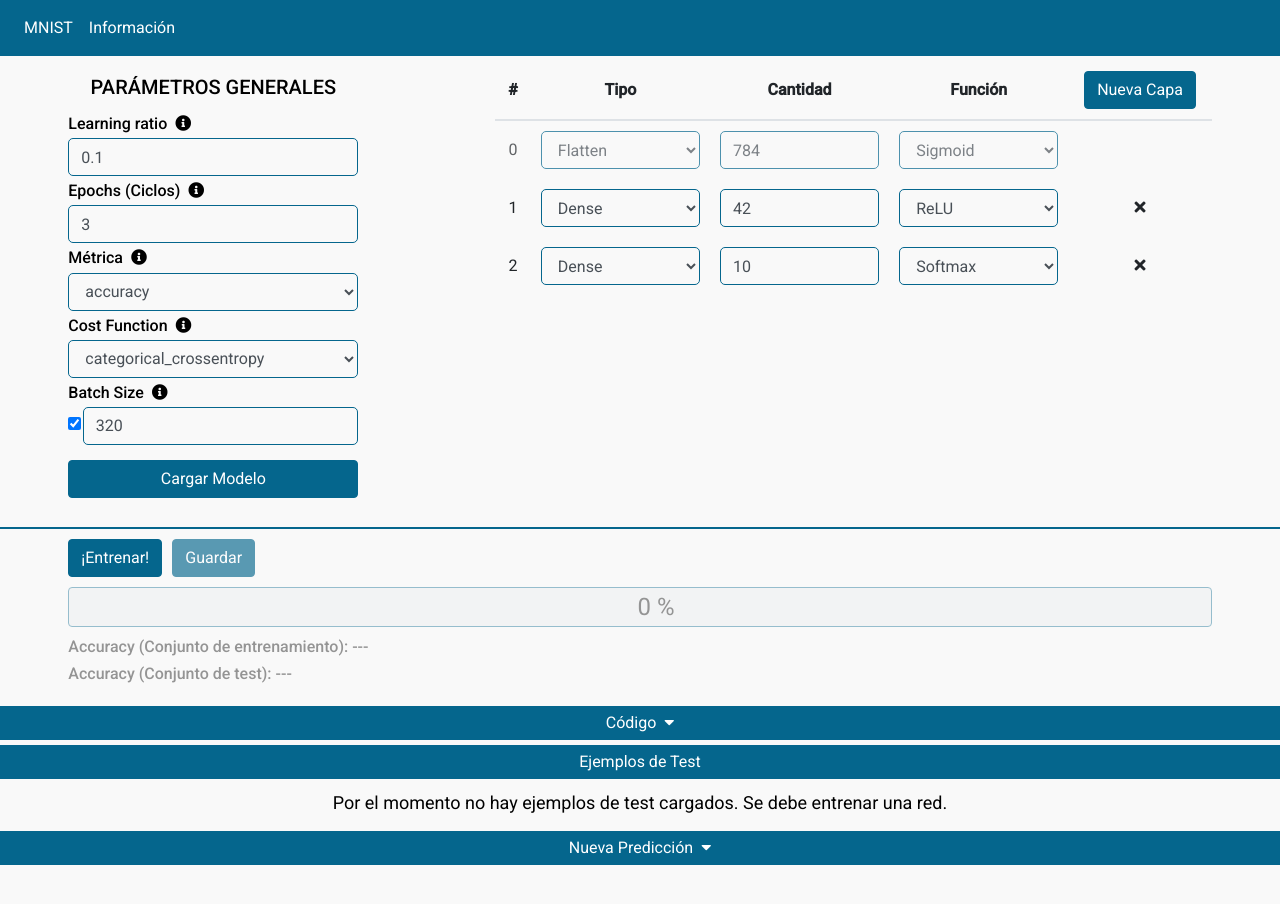
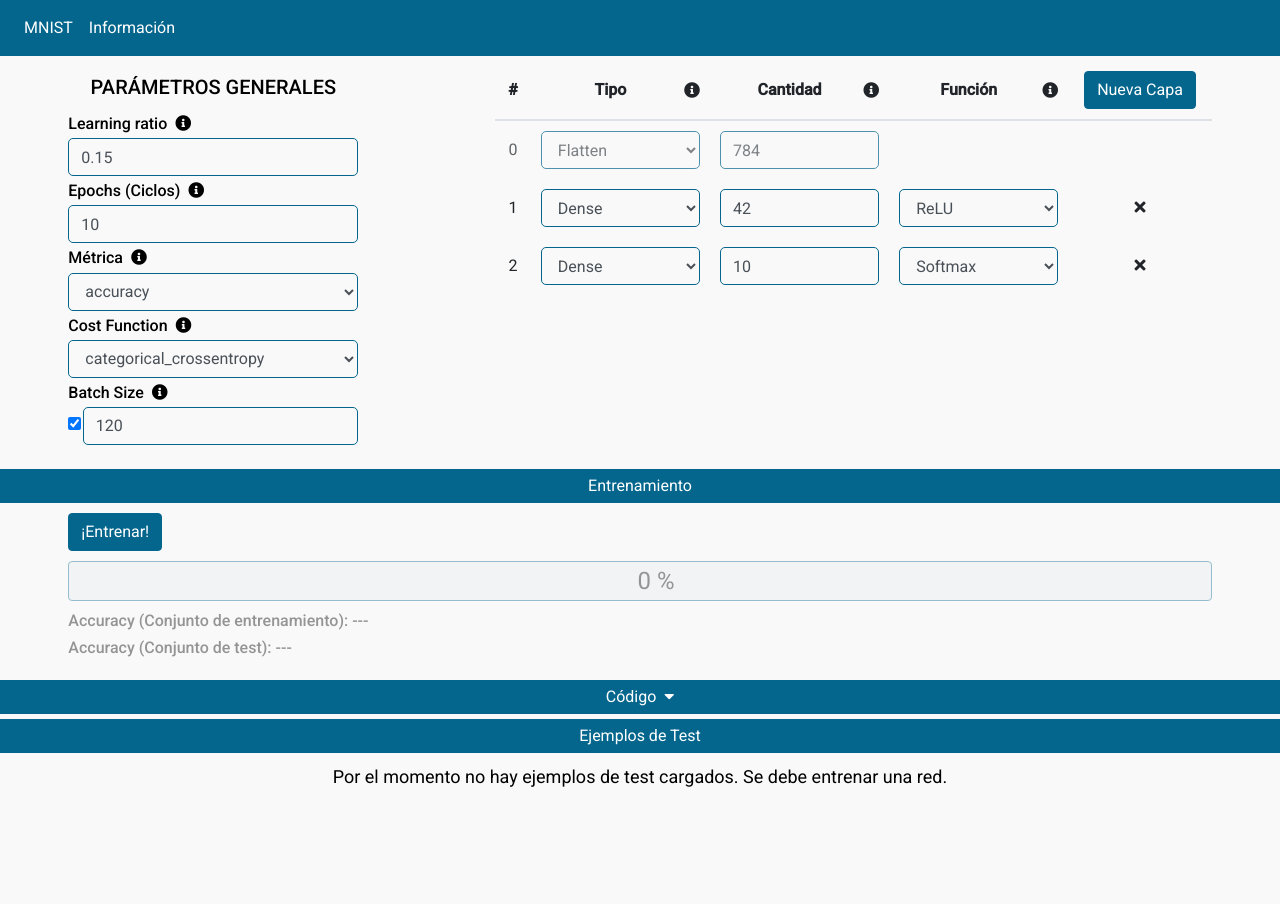
Before and after one commit to FedeSchmidt/aplicacion, an Angular app: page / in a window 1280 px wide. Shown: the top 904 px of the page. Built offline with nearby package versions, Linux system fonts and the light colour scheme.

Commit message:
Terminé info y cambié varias cosas en principal

```diff
--- a/src/app/app.module.ts
+++ b/src/app/app.module.ts
@@ -10,7 +10,6 @@ import { MatButtonModule } from '@angular/material/button';
 import { MatInputModule } from '@angular/material/input';
 import { MnistComponent } from './mnist/mnist.component';
 import { NavbarComponent } from './navbar/navbar.component';
-import { EjemplosComponent } from './ejemplos/ejemplos.component';
 
 const appRoutes: Routes = [
 	{ path: '', component: MnistComponent },
@@ -20,7 +19,7 @@ const appRoutes: Routes = [
 ];
 
 @NgModule({
-	declarations: [ AppComponent, MnistComponent, NavbarComponent, InformacionComponent, EjemplosComponent ],
+	declarations: [ AppComponent, MnistComponent, NavbarComponent, InformacionComponent ],
 	imports: [
 		BrowserModule,
 		BrowserAnimationsModule,
--- a/src/app/ejemplos/ejemplos.component.html
+++ /dev/null
@@ -1,9 +0,0 @@
-<div *ngIf="examples_length > 0">
-
-    <div *ngFor="let item of examples_test; let i = index;" class="prediction-container"
-    >
-    <canvas class="prediction-canvas" id="canvas{{item}}"></canvas>
-    <div>Predicción: {{nuevas[item]}}</div>
-    <div>Real: {{labels[item]}}</div>
-</div>
-</div>
--- a/src/app/ejemplos/ejemplos.component.ts
+++ /dev/null
@@ -1,50 +0,0 @@
-import { Component, OnInit, Input } from '@angular/core';
-
-@Component({
-	selector: 'app-ejemplos',
-	templateUrl: './ejemplos.component.html',
-	styleUrls: [ './ejemplos.component.scss' ]
-})
-export class EjemplosComponent implements OnInit {
-	@Input() labels;
-	@Input() nuevas;
-	@Input() examples_length;
-	@Input() data;
-
-	examples_test = [ 0, 1, 2, 3, 4, 5, 6, 7, 8, 9 ];
-
-	constructor() {}
-
-	ngOnInit() {
-		console.log(this.labels);
-		console.log(this.nuevas);
-		console.log(this.examples_length);
-		console.log(this.data);
-		for (let i = 0; i < this.examples_length; i++) {
-			const image = this.data.xs.slice([ i, 0 ], [ 1, this.data.xs.shape[1] ]);
-
-			this.draw(image.flatten(), i);
-		}
-	}
-
-	draw(image, i) {
-		let canvas = <HTMLCanvasElement>document.getElementById('canvas' + i);
-
-		console.log(canvas);
-		const [ width, height ] = [ 28, 28 ];
-		canvas.width = width;
-		canvas.height = height;
-		const ctx = canvas.getContext('2d');
-		const imageData = new ImageData(width, height);
-		const data = image.dataSync();
-		for (let i = 0; i < height * width; ++i) {
-			const j = i * 4;
-			imageData.data[j + 0] = data[i] * 255;
-			imageData.data[j + 1] = data[i] * 255;
-			imageData.data[j + 2] = data[i] * 255;
-			imageData.data[j + 3] = 255;
-		}
-
-		ctx.putImageData(imageData, 0, 0);
-	}
-}
--- a/src/app/informacion/informacion.component.html
+++ b/src/app/informacion/informacion.component.html
@@ -19,6 +19,16 @@
         </ng-template>
         <ng-template #g2>
                 <div class="titulo" (click)="show('estructura')">Estructura de una Red Neuronal <i class="fas fa-sort-down float-right"></i></div>
+        </ng-template>
+
+        <div *ngIf="expanded.construccion; then i1 else i2"></div>
+        <ng-template #i1>
+            <div class="titulo" (click)="show('construccion')">Construcción de una Red Neuronal <i class="fas fa-sort-up float-right pt-2"></i></div>
+            <div class="informacion">{{data.construccion}}</div>
+
+        </ng-template>
+        <ng-template #i2>
+                <div class="titulo" (click)="show('construccion')">Contrucción de una Red Neuronal <i class="fas fa-sort-down float-right"></i></div>
         </ng-template>
 
         <div *ngIf="expanded.activacion; then h1 else h2"></div>
--- a/src/app/informacion/informacion.component.scss
+++ b/src/app/informacion/informacion.component.scss
@@ -24,4 +24,5 @@
 	background: #e9ecef;
 	border-left: 1px solid #f9f9f9;
 	border-right: 1px solid #f9f9f9;
+	white-space: pre-line;
 }
--- a/src/app/informacion/informacion.component.ts
+++ b/src/app/informacion/informacion.component.ts
@@ -14,7 +14,8 @@ export class InformacionComponent implements OnInit {
 		cost_function: false,
 		batch_size: false,
 		estructura: false,
-		activacion: false
+		activacion: false,
+		construccion: false
 	};
 
 	data;
--- a/src/app/mnist/mnist.component.html
+++ b/src/app/mnist/mnist.component.html
@@ -54,11 +54,11 @@
             <input type="number" step=".01" class="form-control regularizacion ml-1"
                 [disabled]="regularization == 'Ninguno'" [(ngModel)]="regularization_ratio">
 
-        </div> -->
+        </div>
 
         <button type="button" class="btn btn-primary boton boton-cargar" (click)="recuperarModelo()">Cargar
             Modelo</button>
-
+-->
 
 
     </div>
@@ -69,9 +69,12 @@
             <thead>
                 <tr>
                     <th scope="col">#</th>
-                    <th scope="col">Tipo</th>
-                    <th scope="col">Cantidad</th>
-                    <th scope="col">Función</th>
+                    <th scope="col">Tipo<i class="fas fa-info-circle ml-1 mt-1 float-right"
+                        title="El tipo Flatten es solo para la capa inicial, y Dense implica que todas las neuronas de una capa se conectan con todas las de la siguiente"></i></th>
+                    <th scope="col">Cantidad<i class="fas fa-info-circle ml-1 mt-1 float-right"
+                        title="Número de neuronas en la capa"></i></th>
+                    <th scope="col">Función<i class="fas fa-info-circle ml-1 mt-1 float-right"
+                        title="Función que controla las salidas de cada neurona"></i></th>
                     <th scope="col">
                         <button type="button" class="btn btn-primary boton" (click)="newLayer()">Nueva Capa</button>
                     </th>
@@ -93,11 +96,16 @@
                             [disabled]="i == 0" value={{layer.units}}>
                     </td>
                     <td>
-                        <select class="form-control" (change)="onChange($event.target.value, 'activation', i)"
-                            [disabled]="i == 0">
-                            <option *ngFor="let tipo of activations" [selected]="tipo == layer.activation">{{tipo}}
-                            </option>
-                        </select>
+                        <div *ngIf="i!=0 then ponerAct"></div>
+
+                        <ng-template #ponerAct>
+
+                            <select class="form-control" (change)="onChange($event.target.value, 'activation', i)"
+                                [disabled]="i == 0">
+                                <option *ngFor="let tipo of activations" [selected]="tipo == layer.activation">{{tipo}}
+                                </option>
+                            </select>
+                        </ng-template>
                     </td>
                     <td *ngIf="i != 0"><i class="fas fa-times" (click)="removeLayer(i)"></i></td>
 
@@ -113,12 +121,13 @@
 </div>
 
 <div class="row justify-content-around entrenamiento">
+    <div class="col-12 titulo-seccion">Entrenamiento</div>
     <div class="col-11">
 
         <button type="button" class="btn btn-primary btn-entrenar boton" (click)="entrenar()"
             [disabled]="entrenando">¡Entrenar!</button>
-        <button type="button" class="btn btn-primary boton boton-guardar" (click)="guardarModelo()"
-            [disabled]="progreso != 100">Guardar</button>
+        <!-- <button type="button" class="btn btn-primary boton boton-guardar" (click)="guardarModelo()"
+            [disabled]="progreso != 100">Guardar</button> -->
         <div [ngClass]="{'progress train-bar' : true, 'progress-opaco': !resultados}">
             <div class="progress-bar progress-bar-striped bg-success" role="progressbar" [style.width]="progreso + '%' "
                 aria-valuemin="0" aria-valuemax="100"></div>
@@ -160,14 +169,15 @@
 
 <div class="row justify-content-center codigo">
     <div class="col-12 titulo-seccion">Ejemplos de Test</div>
-    <div class="col-11" id="example-preview">
+    <div class="col-12" id="example-preview">
+
         <div *ngIf="!ejemplos_cargados" class="cartel">Por el momento no hay ejemplos de test cargados. Se debe entrenar
             una red.</div>
         <div [ngClass]="{'preds': !ejemplos_cargados}">
 
             <div *ngFor="let item of examples_test; let i = index;" class="prediction-container">
                 <canvas class="prediction-canvas" id="canvas{{item}}"></canvas>
-                <div *ngIf="ejemplos_cargados">Predicción: {{prediction_nuevas[item]}}</div>
+                <div *ngIf="ejemplos_cargados" [ngClass]="{'bien-pred':prediction_nuevas[item] == prediction_labels[item], 'mal-pred':prediction_nuevas[item] !== prediction_labels[item]}">Predicción: {{prediction_nuevas[item]}}</div>
                 <div *ngIf="ejemplos_cargados">Real: {{prediction_labels[item]}}</div>
             </div>
         </div>
@@ -176,9 +186,29 @@
 
 </div>
 
-<div class="row justify-content-center codigo">
+<!-- <div class="row justify-content-center codigo">
 
-    <div *ngIf="mostrar_canvas; then mostrarCanvas else noMostrarCanvas"></div>
+    <div class="col-12 titulo-seccion">Nueva Predicción</div>
+
+    <div class="col-12 canvaces">
+        <div class="col">
+            <canvas id="predict-canvas" width="140" height="140"></canvas>
+            <canvas id="preview-canvas" width="28" height="28"></canvas>
+        </div>
+        <div class="col">
+            <button type="button" class="btn btn-primary ml-1" (click)="clearCanvas()">Borrar</button>
+            <button type="button" class="btn btn-primary ml-1" (click)="predict()">Predecir</button>
+        </div>
+        <div class="col">
+            <h5 class="mt-1">Predicción: {{ prediction }}</h5>
+        </div>
+
+
+
+    </div>
+
+</div> -->
+    <!-- <div *ngIf="mostrar_canvas; then mostrarCanvas else noMostrarCanvas"></div>
     <ng-template #mostrarCanvas>
         <div class="col-12 btn-mostrar-codigo" (click)="showCanvas()">Nueva Predicción<i
                 class="fas fa-caret-up ml-2"></i></div>
@@ -205,6 +235,4 @@
     <ng-template #noMostrarCanvas>
         <div class="col-12 btn-mostrar-codigo" (click)="showCanvas()">Nueva Predicción<i
                 class="fas fa-caret-down ml-2"></i></div>
-    </ng-template>
-
-</div>
+    </ng-template> -->
--- a/src/app/mnist/mnist.component.scss
+++ b/src/app/mnist/mnist.component.scss
@@ -135,7 +135,14 @@ table {
 }
 
 .entrenamiento {
-	border-top: 2px solid #05668d;
+	//border-top: 2px solid #05668d;
+	.titulo-seccion {
+		color: white;
+		background-color: #05668d;
+		font-size: initial;
+		text-align: center;
+		padding: 5px 0px;
+	}
 	.btn-entrenar {
 		display: inline-block;
 		margin: 10px 10px 10px 0px;
@@ -258,11 +265,21 @@ table {
 	.prediction-canvas {
 		width: 100px;
 		border-radius: 5px;
-		border: 3px solid rgb(12, 172, 12);
+		border: 3px solid #05668d;
 	}
 
 	.canvas-rojo {
 		border: 3px solid rgb(255, 0, 0);
+	}
+
+	.mal-pred {
+		color: rgb(206, 9, 9);
+		font-weight: bold;
+	}
+
+	.bien-pred {
+		color: rgb(7, 163, 7);
+		font-weight: bold;
 	}
 }
 
--- a/src/app/mnist/mnist.component.ts
+++ b/src/app/mnist/mnist.component.ts
@@ -45,11 +45,11 @@ export class MnistComponent implements OnInit {
 	cx;
 
 	// parámetros generales
-	learning_ratio = 0.1;
-	epochs = 3;
+	learning_ratio = 0.15;
+	epochs = 10;
 	//metrics = 'accuracy';
 	batch_check = true;
-	batch_size = 320;
+	batch_size = 120;
 
 	entrenando = false;
 	resultados = false;
@@ -72,7 +72,7 @@ export class MnistComponent implements OnInit {
 	train_code = [];
 	compile_code = [];
 
-	examples_test = [ 0, 1, 2, 3, 4, 5, 6, 7, 8, 9 ];
+	examples_test = [ 0, 1, 2, 3, 4, 5, 6, 7, 8, 9, 10, 11, 12, 13, 14, 15, 16, 17, 18, 19 ];
 	ejemplos_cargados = false;
 	prediction_labels;
 	prediction_nuevas;
@@ -272,7 +272,7 @@ export class MnistComponent implements OnInit {
 			this.model = this.createModel();
 			this.train().then(() => {
 				// this.test_data = this.getTestData(10);
-				let data = this.getTestData(10);
+				let data = this.getTestData(20);
 				this.entrenando = false;
 				// let y_pred = this.model.predict(this.test_data.xs);
 				// const labels = Array.from(this.test_data.labels.argMax(1).dataSync());
@@ -354,12 +354,14 @@ export class MnistComponent implements OnInit {
 		//optimizer: tf.train.adam(0.001),
 		this.test_accuracy = 'Calculando...';
 		this.trainset_accuracy = 'Calculando...';
-		console.log(this.model !== undefined && this.model !== null);
+		//console.log(this.model !== undefined && this.model !== null);
 		this.model.compile({
 			optimizer: tf.train.sgd(this.learning_ratio),
 			loss: 'categoricalCrossentropy',
 			metrics: [ 'accuracy' ]
 		});
+
+		this.progreso = 0;
 
 		const batchSize = this.batch_check ? this.batch_size : 32;
 
@@ -496,8 +498,7 @@ export class MnistComponent implements OnInit {
 		let labels = tf.tensor2d(this.testLabels, [ this.testLabels.length / this.NUM_CLASSES, this.NUM_CLASSES ]);
 
 		if (numExamples != null) {
-			const r = Math.floor(Math.random() * (this.testImages.length / this.IMAGE_SIZE + 1)) - 10;
-			console.log(r);
+			const r = Math.floor(Math.random() * (this.testImages.length / this.IMAGE_SIZE + 1)) - numExamples;
 			xs = xs.slice([ r, 0, 0, 0 ], [ numExamples, this.IMAGE_H, this.IMAGE_W, 1 ]);
 			labels = labels.slice([ r, 0 ], [ numExamples, this.NUM_CLASSES ]);
 		}
@@ -569,6 +570,7 @@ export class MnistComponent implements OnInit {
 
 	startPosition() {
 		this.painting = true;
+		console.log('hola');
 	}
 
 	finishedPosition() {
@@ -582,7 +584,7 @@ export class MnistComponent implements OnInit {
 	}
 
 	mouseMove(e) {
-		//console.log(e);
+		console.log(e);
 		if (!this.painting) return;
 		if (this.canvas == undefined) {
 			this.canvas = <HTMLCanvasElement>document.getElementById('predict-canvas');
@@ -591,7 +593,7 @@ export class MnistComponent implements OnInit {
 
 		const rect = this.canvas.getBoundingClientRect();
 
-		this.cx.lineWidth = 8;
+		this.cx.lineWidth = 16;
 		this.cx.lineCap = 'round';
 		this.cx.lineTo(e.clientX - rect.left, e.clientY - rect.top);
 		this.cx.stroke();
--- a/src/assets/info.json
+++ b/src/assets/info.json
@@ -1,12 +1,13 @@
 [
 	{
-		"mnist": "lmfuenfeyufneif efnefnefefyeuyfenufefue",
-		"learning_rate": "lmfuenfeyufneif efnefnefefyeuyfenufefue",
-		"ciclos": "lmfuenfeyufneif efnefnefefyeuyfenufefue",
-		"metric": "lmfuenfeyufneif efnefnefefyeuyfenufefue",
-		"cost_function": "lmfuenfeyufneif efnefnefefyeuyfenufefue",
-		"batch_size": "lmfuenfeyufneif efnefnefefyeuyfenufefue",
-		"estructura": "lmfuenfeyufneif efnefnefefyeuyfenufefue",
-		"activacion": "lmfuenfeyufneif efnefnefefyeuyfenufefue"
+		"mnist": "El dataset MNIST es un conjunto de imágenes de dígitos escritos a mano que se usa comunmente en el entrenamiento de diversos sistemas que procesen imágenes, como así también en el entrenamiento y testing de sistemas de machine learning.\nEl conjunto contiene 70.000 imágenes, de las cuales en general se destinan 60.000 para entrenamiento y las restantes 10.000 como conjunto de test.\nUna base de datos extendida de MNIST, llamada EMNIST, se publicó en 2017, conteniendo en total 280.000 imágenes.",
+		"learning_rate": "El learning ratio es un parámetro real, configurable, que influirá en la minimización de los errores cometidos por la red en su entrenamiento, y por tanto en la precisión y velocidad del mismo.",
+		"ciclos": "Las cantidad ciclos indica las veces que la red debe procesar de forma completa el conjunto de entrenamiento.",
+		"metric": "La métrica es una función que permite verificar el error general cometido al entrenar y evaluar la evolución de la red.",
+		"cost_function": "La función de costo da el error cometido por la red al procesar el conjunto de entrenamiento.\nA través de la configuración de los demás parámetros, lo que se busca es hallar un mínimo para esta función, es decir lograr el menor error posible.",
+		"batch_size": "Este parámetro permite dividir el conjunto de entrenamiento en partes. Por defecto, para el problema de MNIST, si no se ha configurado se toma un batch de 32 elementos.\nSe puede poner el valor que se desee, pero se prefieren valores no muy grandes.",
+		"estructura": "Una red neuronal artificial es un grafo dirigido, donde los nodos son neuronas artificiales y están conectados por arcos.\nCada nodo recibe valores de los arcos entrantes, computa un valor según la función de activación de esa neurona, y emite ese valor por sus arcos salientes.\nLas neuronas se agrupan en capas, y se pueden distinguir tres tipos de grupos: la capa de entrada, las capas ocultas y la capa de salida.",
+		"activacion": "La función de activación permitirá a una neurona artificial convertir las entradas en sus nuevas salidas. Cada función tiene beneficios y desventajas en cuanto a la precisión y la velocidad del aprendizaje.\nLa neurona más básica se denomina perceptrón, que emite como salida solo 0 y 1, y neuronas más útiles son las Sigmoides, ReLU, Lineales y Softmax.\nRespecto a la función Softmax, una neurona de este tipo emite resultados realizando una distribución de probabilidades, con lo cual solo se utiliza en la capa de salida de la red.",
+		"construccion": "Para la construcción de una red neuronal artificial, la capa de entrada se configura de acuerdo al formato de los datos que se tengan en el dataset.\nLa capa de salida, por su parte, también depende del problema y su configuración depende de la forma en que se desee que la red emita sus resultados.\nFinalmente, las capas ocultas se configuran de forma más experimental, realizando modificaciones y buscando los mejores resultados posibles, ya que no existe aún mucha teoría que permita configurarlas con la seguridad de que esa configuración va a resultar exitosa."
 	}
 ]
```
Also changed, not shown: src/app/ejemplos/ejemplos.component.scss (deleted), 1 other file (tests, documents, lock files or other folders).
